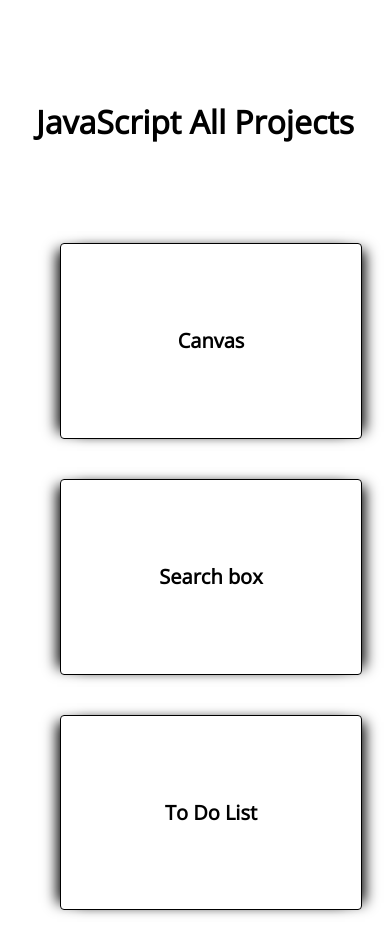
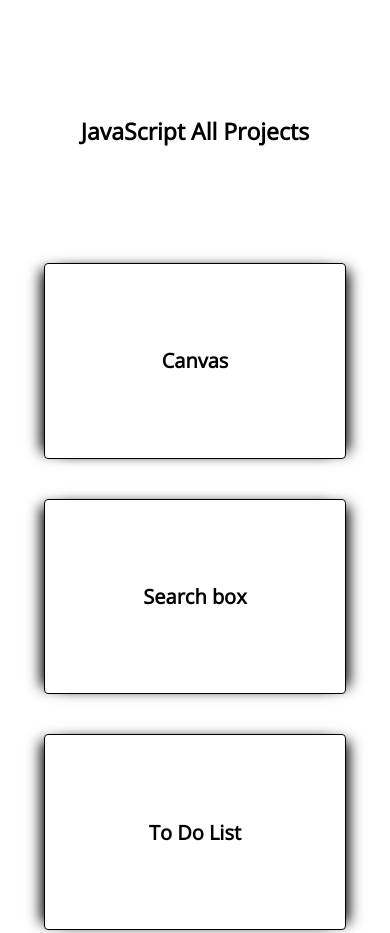
Before and after one commit to Ilyapashayan20/JavaScript_Projects, a plain HTML site: page index.html in a window 390 px wide. Shown: the top 933 px of the page. Drawn offline with nearby package versions, Linux system fonts and the light colour scheme.

Commit message:
make a media in site

```diff
--- a/index.html
+++ b/index.html
@@ -9,9 +9,10 @@
 </head>
 <body>
     <div class="header">
-        <h1 >JavaScript All Projects</h1>
+        <h1 class="js">JavaScript All Projects</h1>
     </div>
     <div class="projects-block">
+
         <div>
         <a href="/canvas.html">
         <div class="project-block">
--- a/style.css
+++ b/style.css
@@ -11,6 +11,15 @@ body{
     margin-top: 100px;
     text-align: center;
     margin-bottom: 80px;
+    display:  flex;
+    justify-content: center;
+}
+@media (max-width: 400px) {
+    .js{
+        font-size: 23px;
+    }
+
+
 }
 
 .projects-block{
@@ -19,6 +28,14 @@ body{
     margin: 0 auto;
     display: flex;
     flex-wrap: wrap ;
+
+}
+@media (max-width:760px) {
+    .projects-block{
+        align-items: center;
+        justify-content: center;
+    }
+
 }
 .project-block{
     border: 1px solid;
```
